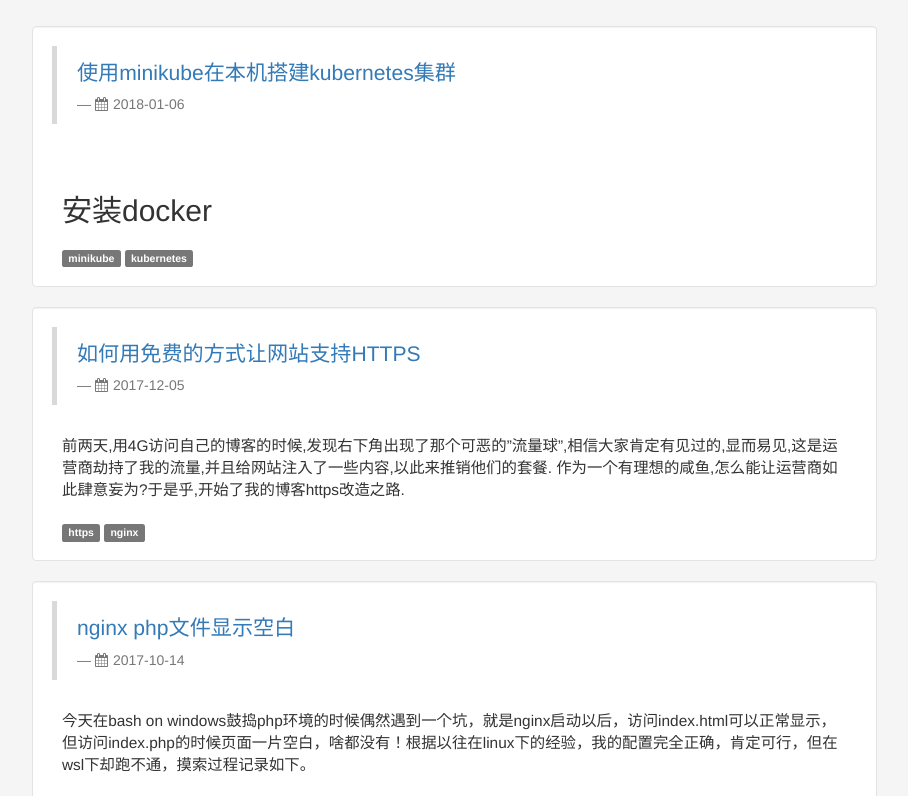
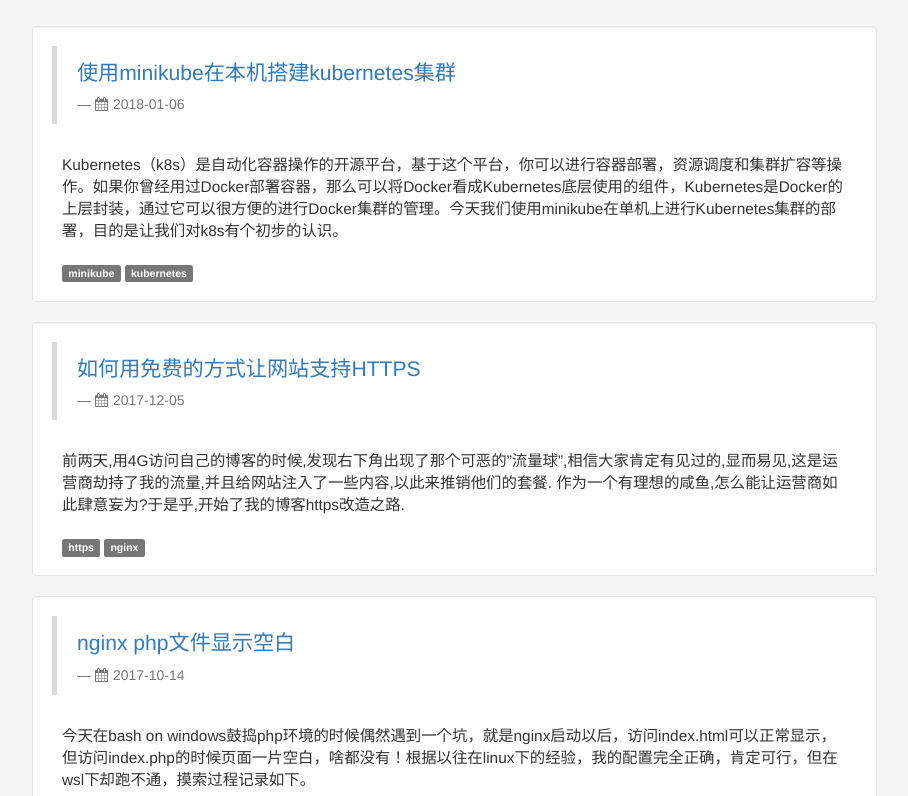
Before and after one commit to qishibo/qishibo.github.io, a Jekyll site: the page built from index.html, in a window 1280 px wide and 900 px high, scrolled down 359 px, cut to the strip 104-900 px from the top of the window. Shown: the whole strip, without its empty margins (98-1006 px from the left). Built offline with Jekyll 4.4.1, drawn with Linux system fonts in a browser that asks for light colours; nearby versions of some CDN libraries; the list of posts is cut into pages by our own code.

Commit message:
add desc

```diff
--- a/_posts/2018-01-06-minukube.md
+++ b/_posts/2018-01-06-minukube.md
@@ -3,10 +3,12 @@
 title: 使用minikube在本机搭建kubernetes集群
 comments: 1
 code: 1
-keywords: minikube, kubernetes
+keywords: minikube, kubernetes, k8s
 description: 使用minikube，在单机上搭建kubernetes[k8s]集群，简单体验k8s
 tags: [minikube, kubernetes]
 ---
+
+Kubernetes（k8s）是自动化容器操作的开源平台，基于这个平台，你可以进行容器部署，资源调度和集群扩容等操作。如果你曾经用过Docker部署容器，那么可以将Docker看成Kubernetes底层使用的组件，Kubernetes是Docker的上层封装，通过它可以很方便的进行Docker集群的管理。今天我们使用minikube在单机上进行Kubernetes集群的部署，目的是让我们对k8s有个初步的认识。
 
 
 ## 安装docker
```
